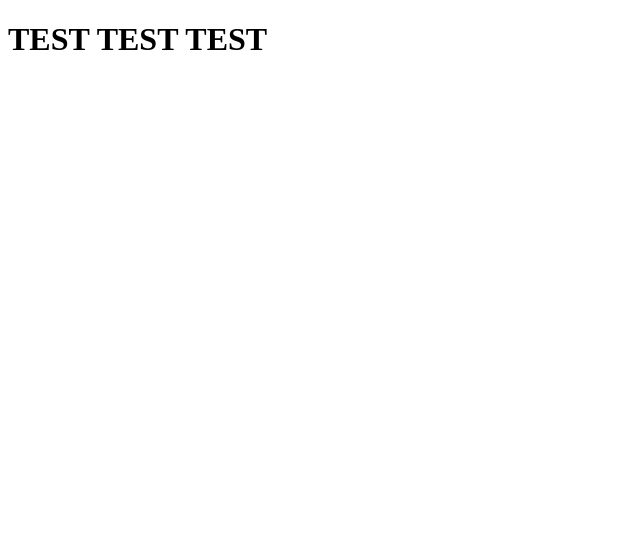
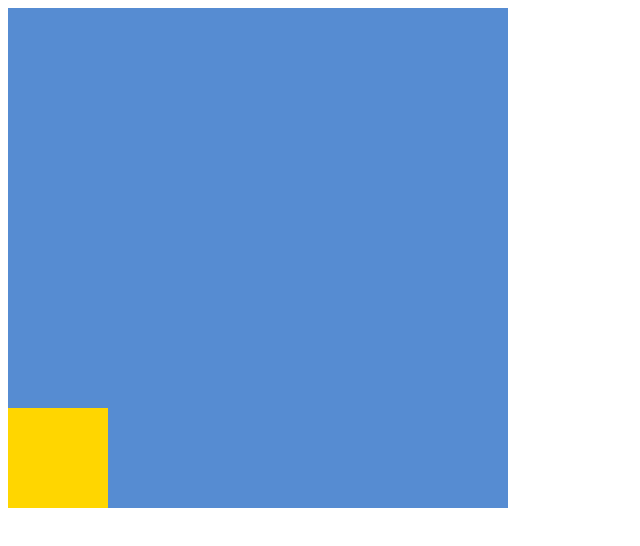
Before and after one commit to Protopaco/game-test, a React app: page / in a window 1280 px wide. Shown: the top 546 px of the page, without its empty margins (0-640 px from the left). Built offline with nearby package versions, Linux system fonts and the light colour scheme.

Commit message:
add useEvent hook

```diff
--- a/package.json
+++ b/package.json
@@ -60,7 +60,10 @@
     "webpack-dev-server": "^3.11.2"
   },
   "dependencies": {
+    "node-sass": "^5.0.0",
     "react": "^17.0.1",
-    "react-dom": "^17.0.1"
+    "react-dom": "^17.0.1",
+    "sass": "^1.32.8",
+    "sass-loader": "^11.0.1"
   }
 }
--- a/src/components/engine/engine.js
+++ b/src/components/engine/engine.js
@@ -1,9 +1,16 @@
+import { useEventCallback } from '@material-ui/core';
 import React from 'react';
+import styles from './engine.module.scss';
+import { useDidMount } from '../../hooks/useEvent';
 
 export default function Engine() {
+    const handleKeyPress = (e) => { };
+
+    useEventCallback('keyup', handleKeyPress);
+
     return (
-        <h1>
-            TEST TEST TEST
-        </h1>
+        <div className={styles.container}>
+            <span className={styles.character} />
+        </div>
     );
 }
--- /dev/null
+++ b/src/components/engine/engine.module.scss
@@ -0,0 +1,17 @@
+
+.container {
+    position: relative;
+    background-color: #568cd2;
+    height: 500px;
+    width: 500px;
+  }
+
+  .character {
+    position: absolute;
+    display: block;
+    height: 100px;
+    width: 100px;
+    bottom: 0;
+    left: 0;
+    background-color: #ffd600;
+  }
--- /dev/null
+++ b/src/hooks/useEvent.js
@@ -0,0 +1,12 @@
+
+import { useEffect } from 'react';
+
+export default function useEvent(event, handler) {
+    useEffect(() => {
+        window.addEventListener(event, handler);
+
+        return function cleanup() {
+            window.removeEventListener(event, handler);
+        };
+    });
+}
--- a/webpack.config.js
+++ b/webpack.config.js
@@ -49,7 +49,7 @@ module.exports = {
         },
       },
       {
-        test: /\.css$/,
+        test: /\.(scss|css)$/,
         use: [
           {
             loader: 'style-loader',
@@ -61,6 +61,9 @@ module.exports = {
               modules: true,
               importLoaders: 1,
             },
+          },
+          {
+            loader: 'sass-loader',
           },
           {
             loader: 'postcss-loader',
```
Also changed, not shown: 1 other file (tests, documents, lock files or other folders).
